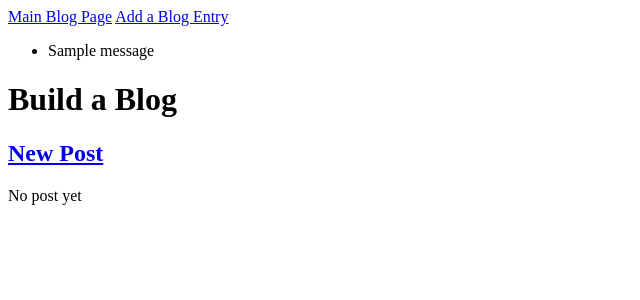
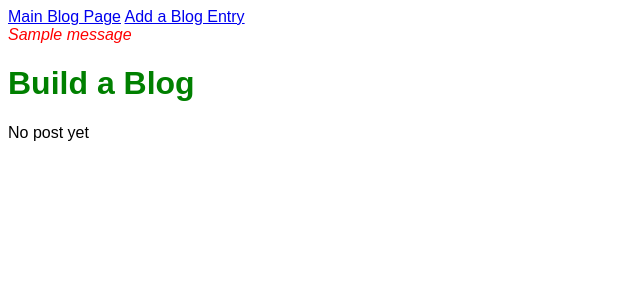
Before and after one commit to git-leslie/blogz, a Flask app: page / in a window 1280 px wide. Shown: the top 300 px of the page, without its empty margins (0-640 px from the left). Run offline with Flask 2, Linux system fonts and the light colour scheme; tables that the repository leaves empty hold one stand-in row (values such as "Sample post"); one stand-in notice (Sample message) is shown.

Commit message:
working on case1

```diff
--- a/main.py
+++ b/main.py
@@ -60,6 +60,13 @@ def newpost():
     return render_template('newpost.html')
 
 
+@app.route('/post', methods=['GET'])
+def post():
+    title = request.args.get('title')
+    body = request.args.get('body')
+
+    return render_template('post.html')
+
 
 '''@app.route("/", methods=["POST"])
 def validate_post():
--- /dev/null
+++ b/static/styles/style.css
@@ -0,0 +1,24 @@
+html {
+    font-family: sans-serif;
+}
+
+h1 {
+    color: green;
+}
+
+/*
+div {
+    margin: 15px 0px;
+}
+
+
+div {
+    color: red;
+    font-style: italic;
+}
+*/
+
+#flashes {
+    color: red;
+    font-style: italic;
+}
--- a/templates/base.html
+++ b/templates/base.html
@@ -1,6 +1,7 @@
 <!doctype html>
 <html>
     <head>
+        <link type="text/css" rel="stylesheet" href="{{ url_for('static', filename='styles/style.css') }}">
         <title>{{title}}</title>
     </head>
 <body>
@@ -10,11 +11,11 @@
 
     {% with messages = get_flashed_messages() %}
         {% if messages %}
-            <ul class="flashes">
+            <div id="flashes">
             {% for message in messages %}
-                <li>{{ message }}</li>
+                <div>{{ message }}</div>
             {% endfor %}
-            </ul>
+            </div>
         {% endif %}
     {% endwith %}
 
--- a/templates/blog.html
+++ b/templates/blog.html
@@ -3,7 +3,7 @@
 {% block content %}
     <h1>Build a Blog</h1>
 
-    <a href="/newpost"><h2>New Post</h2></a>
+    <!-- <a href="/newpost"><h2>New Post</h2></a> -->
 
     {% if posts|length == 0 %}
 
@@ -13,12 +13,15 @@
 
         {% for post in posts %}
             <hr />
-            <h3>{{post.title}}</h3>
-            <p>{{post.body}}</p>
+            <form action="/post">
+                <h3><a href='/post'>{{post.title}}</a></h3>
+                <!--  <h3>{{post.title}}</h3> -->
+                <p>{{post.body}}</p>
+            </form>
 
             <form action="/blog" method="POST"/>
                 <input type="hidden" name="post-id" value="{{ post.id }}" />
-                <input type="submit" value="Delete" class="post-delete"/>
+                <!-- <input type="submit" value="Delete" class="post-delete"/> -->
             </form>
         {% endfor %}
 
```
Also changed, not shown: templates/post.html (+19 -2 lines), 2 other files.
